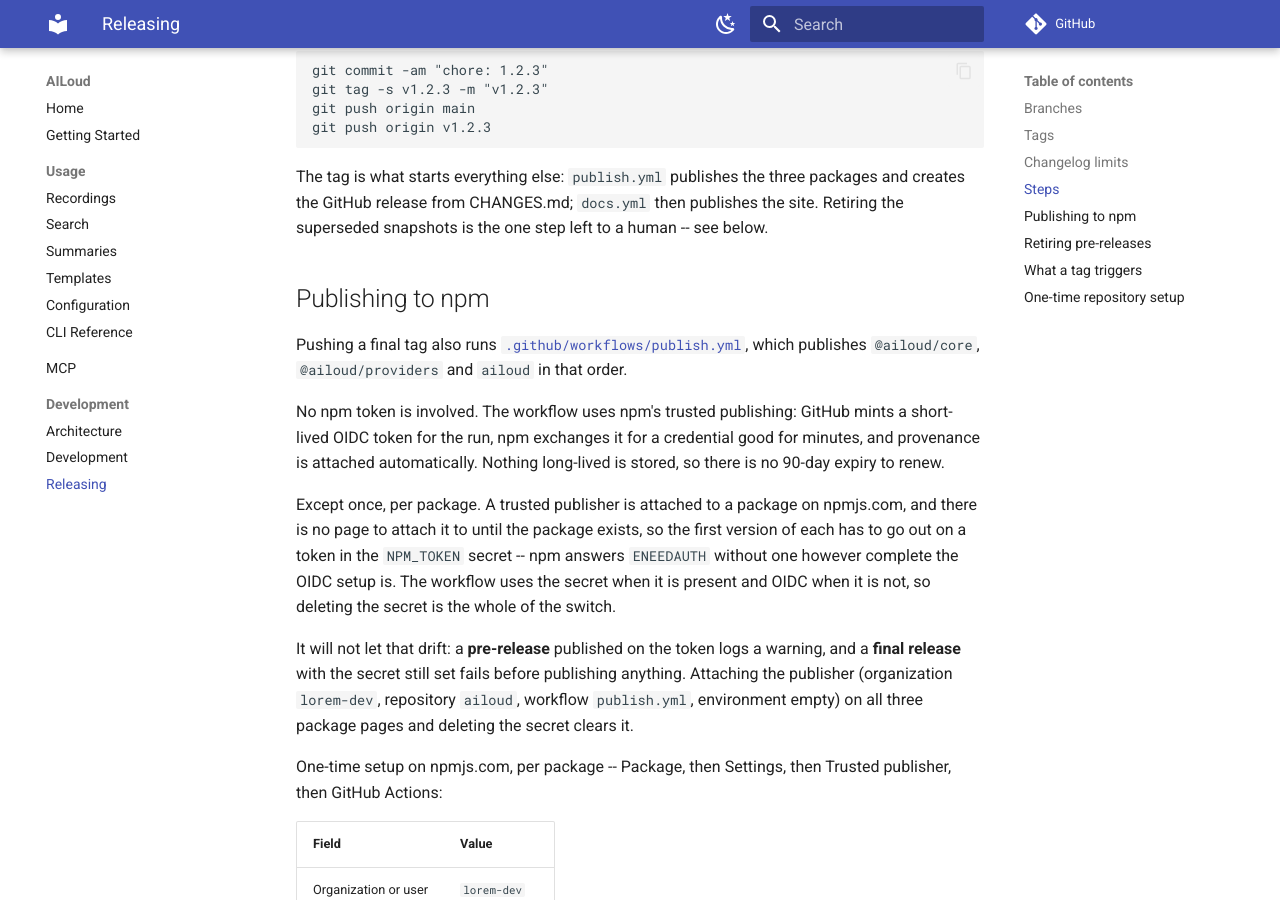
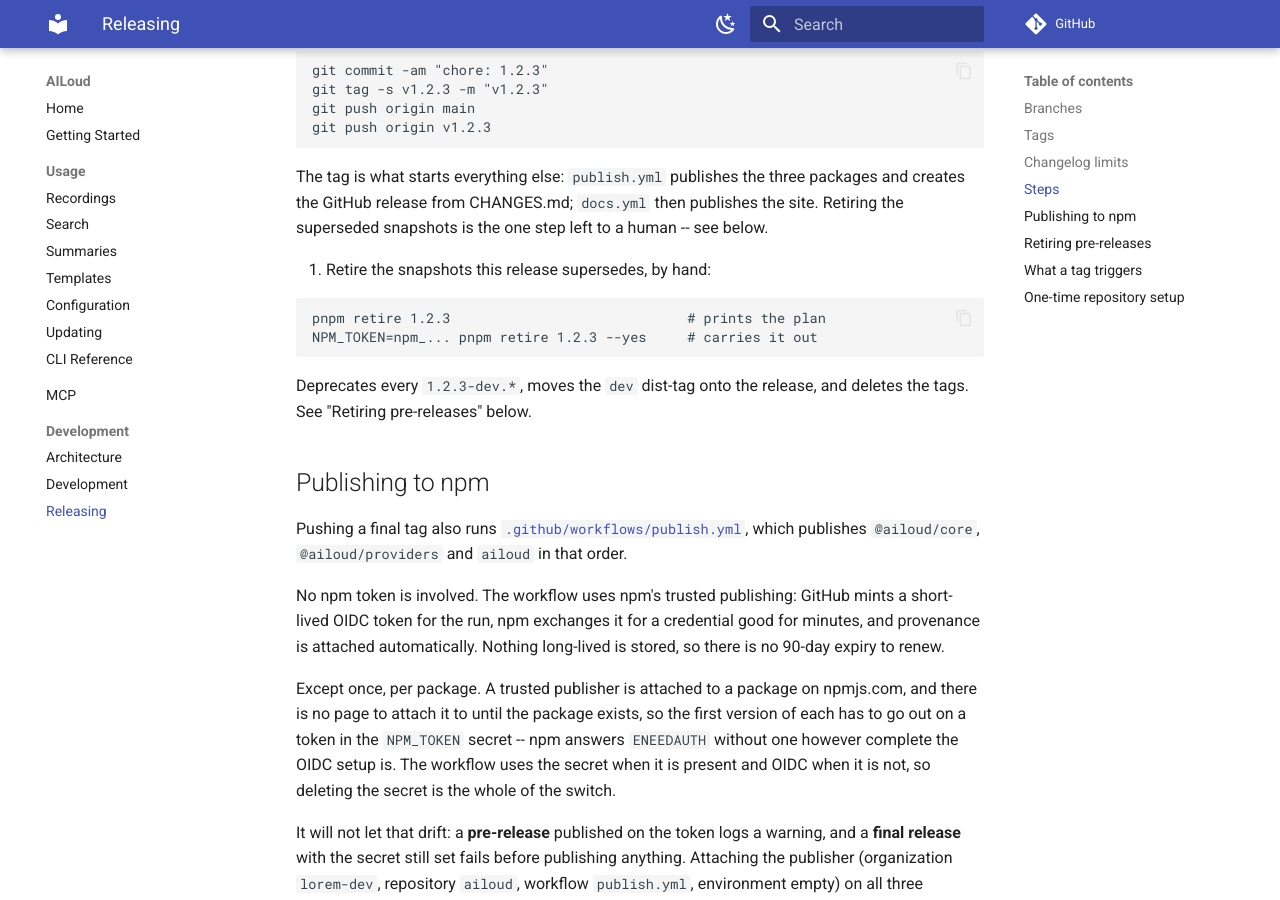
Before and after one commit to lorem-dev/ailoud, an MkDocs documentation site: the page built from docs/development/releasing.md, in a window 1280 px wide and 900 px high, scrolled down 1539 px. Built offline with MkDocs 1.6.1 and Material for MkDocs 9.7.7, drawn with Linux system fonts in a browser that asks for light colours; comment, search, counter and statistics services are not loaded; the version menu is left out.

Commit message:
docs: document updating ailoud and retiring its snapshots

````diff
--- a/docs/development/releasing.md
+++ b/docs/development/releasing.md
@@ -67,6 +67,16 @@ v1.2.3` writes them to `RELEASE_NOTES.md`. The release itself does not need
    packages and creates the GitHub release from CHANGES.md; `docs.yml` then
    publishes the site. Retiring the superseded snapshots is the one step left
    to a human -- see below.
+
+5. Retire the snapshots this release supersedes, by hand:
+
+   ```
+   pnpm retire 1.2.3                             # prints the plan
+   NPM_TOKEN=npm_... pnpm retire 1.2.3 --yes     # carries it out
+   ```
+
+   Deprecates every `1.2.3-dev.*`, moves the `dev` dist-tag onto the release,
+   and deletes the tags. See "Retiring pre-releases" below.
 
 ## Publishing to npm
 
--- a/mkdocs.yml
+++ b/mkdocs.yml
@@ -49,6 +49,7 @@ nav:
       - Summaries: usage/summaries.md
       - Templates: usage/templates.md
       - Configuration: usage/configuration.md
+      - Updating: usage/updating.md
       - CLI Reference: usage/cli.md
   - MCP: mcp.md
   - Development:
````
Also changed, not shown: AGENTS.md (+1 -0 lines), CHANGES.md (+5 -0 lines), README.md (+9 -0 lines), docs/usage/updating.md (added, +35 -0 lines).
